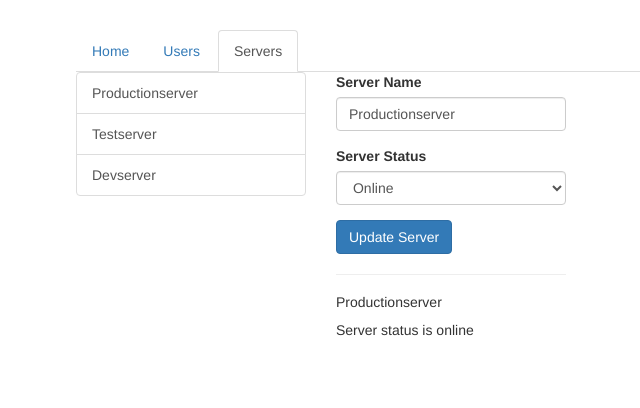
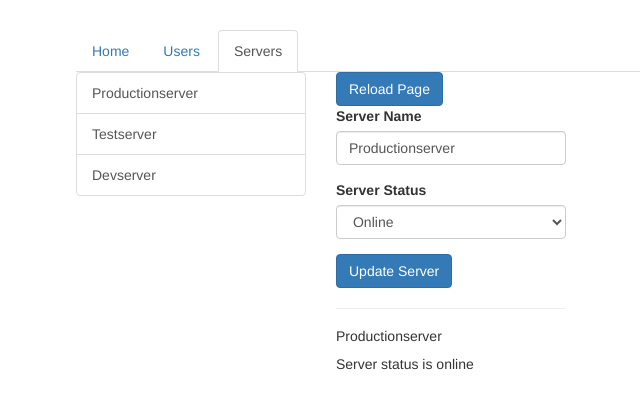
Before and after one commit to gauravKumarSingh-git/angularTutorial, an Angular app in the folder routing-start/: page /servers in a window 1280 px wide. Shown: the top 408 px of the page, without its empty margins (189-829 px from the left). Built offline with nearby package versions, Linux system fonts and the light colour scheme.

Commit message:
relative route in navigate

```diff
--- a/routing-start/src/app/servers/servers.component.html
+++ b/routing-start/src/app/servers/servers.component.html
@@ -10,6 +10,7 @@
     </div>
   </div>
   <div class="col-xs-12 col-sm-4">
+    <button class="btn btn-primary" (click)="onReload()">Reload Page</button>
     <app-edit-server></app-edit-server>
     <hr>
     <app-server></app-server>
--- a/routing-start/src/app/servers/servers.component.ts
+++ b/routing-start/src/app/servers/servers.component.ts
@@ -1,4 +1,5 @@
 import { Component, OnInit } from '@angular/core';
+import { ActivatedRoute, Router } from '@angular/router';
 import { ServersService } from './servers.service';
 
 @Component({
@@ -9,10 +10,17 @@
 export class ServersComponent implements OnInit {
   public servers: {id: number, name: string, status: string}[] = [];
 
-  constructor(private serversService: ServersService) { }
+  constructor(
+    private serversService: ServersService,
+    private router: Router,
+    private route: ActivatedRoute
+    ) { }
 
   ngOnInit() {
     this.servers = this.serversService.getServers();
   }
 
+  onReload() {
+    this.router.navigate(['/servers'], {relativeTo: this.route})
+  }
 }
```
